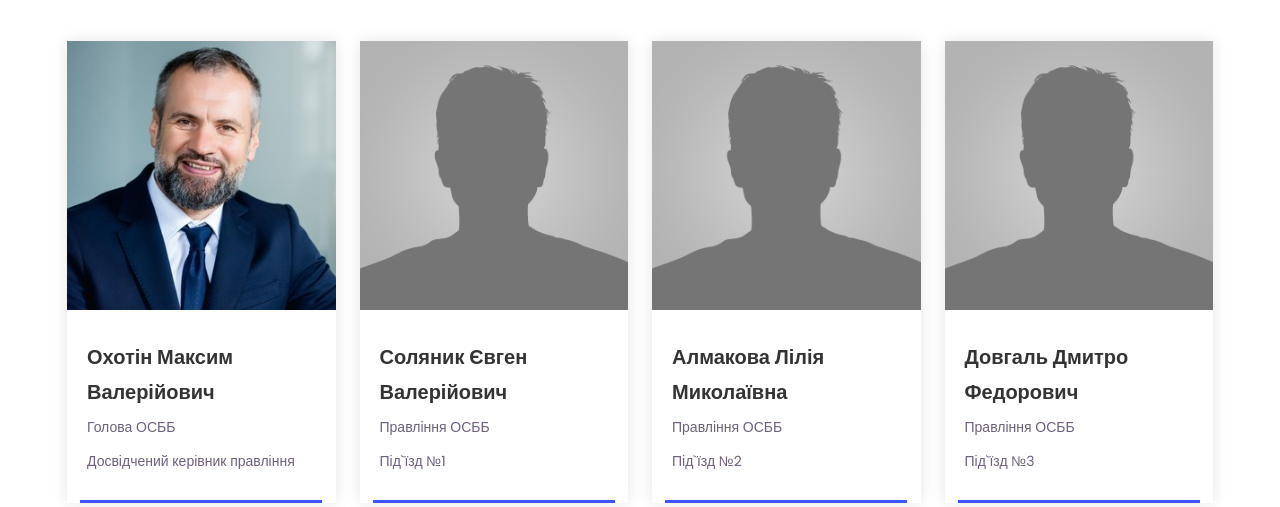
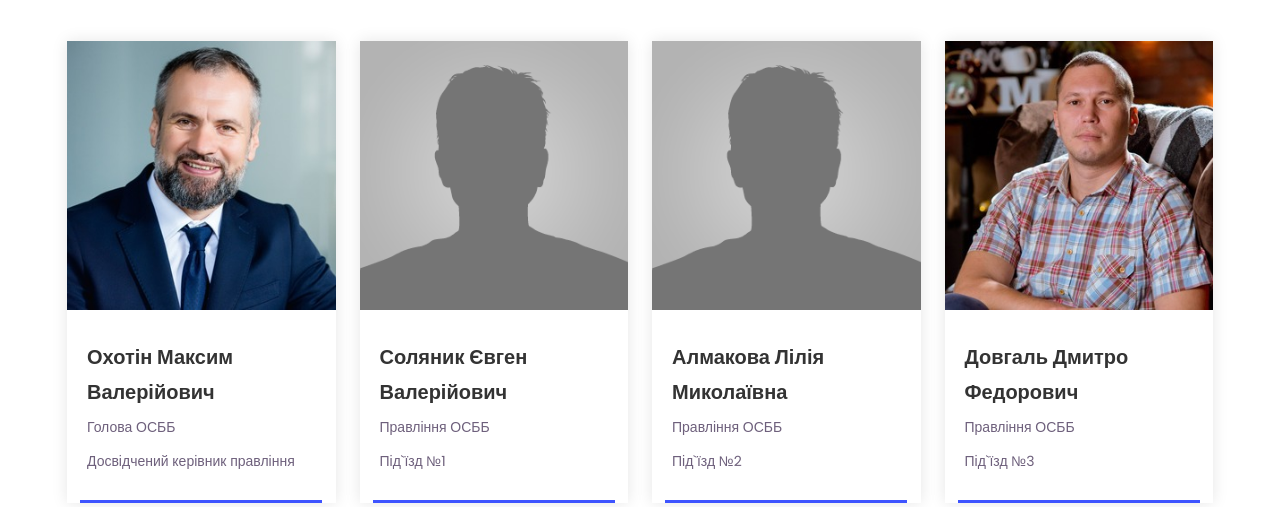
Before and after one commit to Dmitriy-1986/central-14, a plain HTML site: page about-us.html in a window 1280 px wide. Shown: the part 770-1277 px from the top of the page. Drawn offline with Linux system fonts and the light colour scheme; a script that the page names is missing.

Commit message:
Update about-us.html

```diff
--- a/about-us.html
+++ b/about-us.html
@@ -267,7 +267,7 @@
                     <div class="team-card wow fadeInUp" data-wow-delay=".7s"
                         style="visibility: visible; animation-delay: 0.7s; animation-name: fadeInUp;">
                         <div class="team-img">
-                            <img src="assets/images/no-avatar.png" alt="Images">
+                            <img src="assets/images/DovgalDima.jpg" alt="Images">
                             <div class="team-social-icon">
                                 <ul class="social-link">
                                     <li>
```
